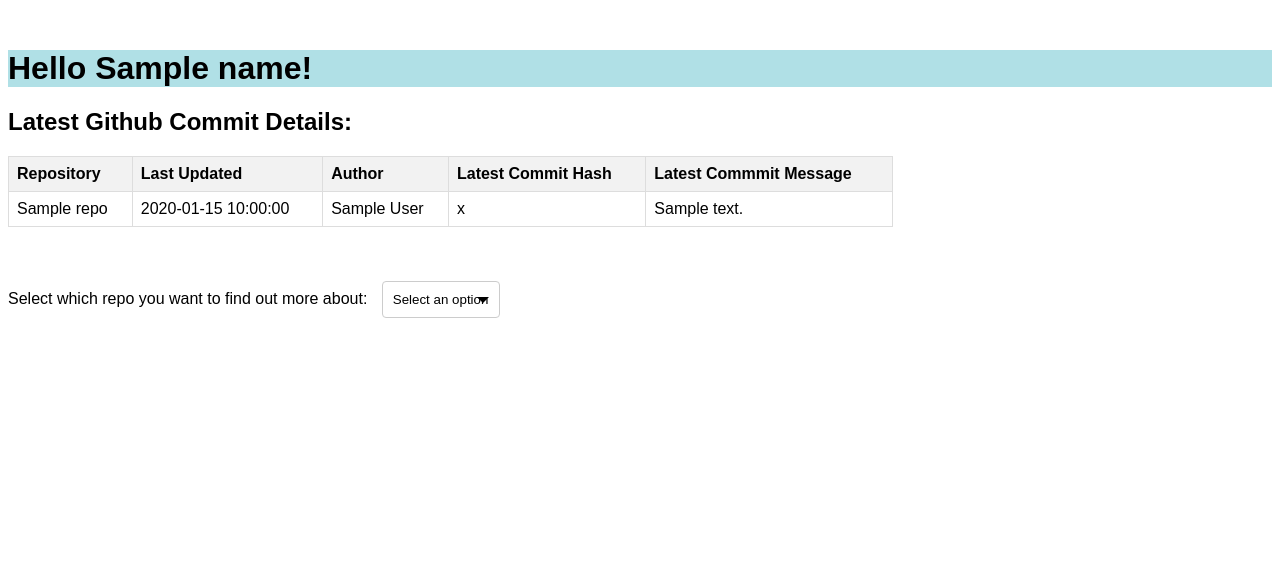
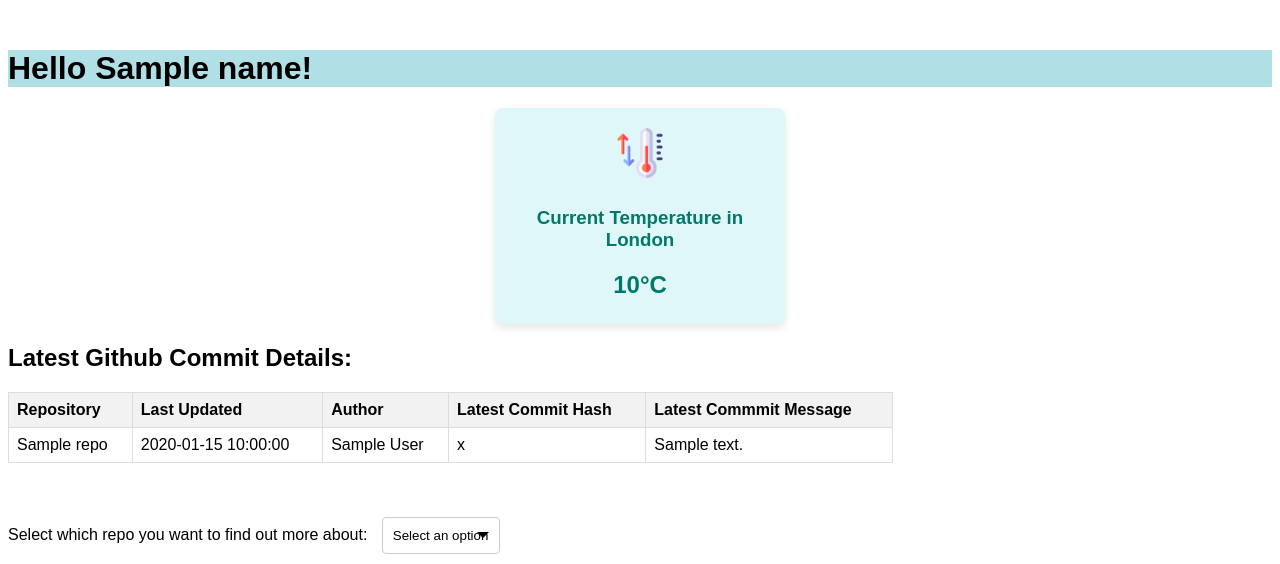
Before and after one commit to ongsici/SSE-lab2, a Flask app: template src/templates/github.html in a window 1280 px wide. Shown: the top 564 px of the page. Run offline with Flask 3, Linux system fonts and the light colour scheme; the template is opened without the code that fills it: most values are stand-ins (such as "Sample title", 1, 10 or a date in 2020).

Commit message:
feat: added temp api call

```diff
--- a/src/app.py
+++ b/src/app.py
@@ -59,12 +59,22 @@ def get_commit_info(repo_name):
 
     return hash, last_commit_date, author, message
 
+def get_weather():
+    url = "https://api.open-meteo.com/v1/forecast?latitude=51.51&longitude=-0.13&current=temperature_2m"
+    response = requests.get(url)
+
+    if response.status_code == 200:
+        data = response.json()
+        return data["current"]["temperature_2m"]
+
 @app.route("/api_submit", methods=["POST"])
 def api_submit():
     github_name = request.form.get("name")
     repositories: List[RepoInfo] = []
     url = f"https://api.github.com/users/{github_name}/repos"
     response = requests.get(url, headers=headers)
+
+    curr_temp = get_weather()
 
     if response.status_code == 200:
         repos = response.json()
@@ -81,7 +91,8 @@ def api_submit():
 
     return render_template("github.html",
                            name=github_name,
-                           data=repositories)
+                           data=repositories,
+                           temperature=curr_temp)
 
 
 @app.route("/query", methods=["GET"])
--- a/src/templates/github.html
+++ b/src/templates/github.html
@@ -49,10 +49,41 @@
             border-color: #007BFF; /* Change border color on focus */
         }
 
+        .temp-card {
+            background-color: #e0f7fa; /* Light blue background */
+            color: #00796b; /* Darker teal text */
+            padding: 20px;
+            border-radius: 8px;
+            width: 250px;
+            text-align: center;
+            box-shadow: 0 4px 8px rgba(0, 0, 0, 0.1); /* Soft shadow */
+            margin: 20px auto;
+            font-family: Arial, sans-serif;
+        }
+        .temp-card h2 {
+            font-size: 1.5em;
+            margin-bottom: 5px;
+        }
+        .temp-card .icon {
+            font-size: 50px;
+            margin-bottom: 10px;
+        }
+        .temp-icon {
+            width: 20%;
+            height: auto;
+            margin-bottom: 10px;
+        }
     	</style>
  </head>
  <body>
 	<h1 style="background-color:powderblue;">Hello {{ name }}!</h1>
+
+    <div class="temp-card">
+        <img src="{{ url_for('static', filename='temperature.png') }}" alt="Temperature Icon" class="temp-icon">
+        <!-- <div class="icon">🌡️</div> -->
+        <h3>Current Temperature in London</h3>
+        <h2>{{ temperature }}°C</h2>
+    </div>
 
     <div class="table">
         <h2>Latest Github Commit Details:</h2>
```
Also changed, not shown: src/static/temperature.png (added).
